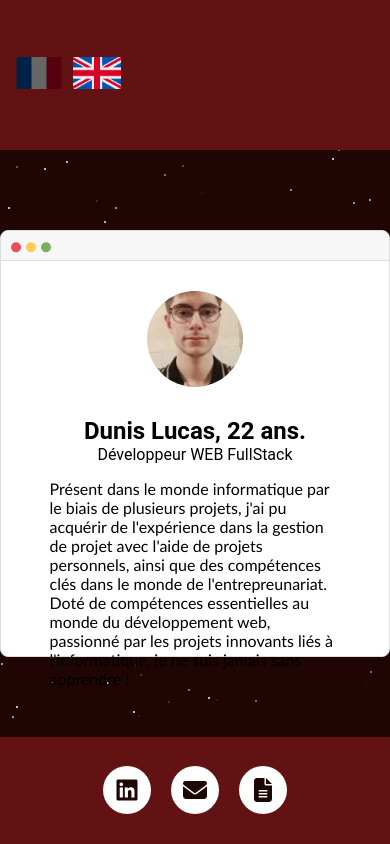
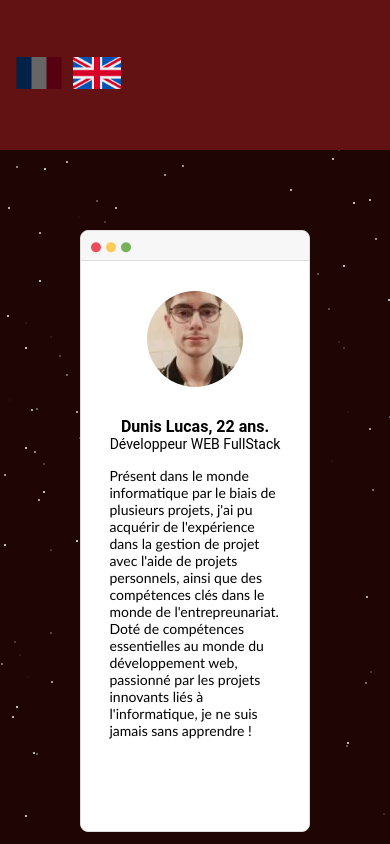
Before and after one commit to Lucas2578/portfolio, a React (Create React App) app in the folder frontend/: page / in a window 390 px wide. Shown: the top 844 px of the page. Built offline with nearby package versions, Linux system fonts and the light colour scheme.

Commit message:
Add responsive for home page

```diff
--- a/frontend/src/styles/base/_base.scss
+++ b/frontend/src/styles/base/_base.scss
@@ -16,6 +16,7 @@ ul, li {
 
 main {
     background-color: #200505;
+    padding: 80px;
 }
 
 button, input[type="submit"], input[type="reset"] {
--- a/frontend/src/styles/components/_applecard.scss
+++ b/frontend/src/styles/components/_applecard.scss
@@ -6,6 +6,21 @@
     height: 425px;
     font-family: "Roboto", sans-serif;
     z-index: 1;
+
+    @media screen and (max-width: 1024px) {
+        height: 600px;
+    }
+
+
+    @media screen and (max-width: 460px) {
+        h2 {
+            font-size: 16px;
+        }
+
+        p {
+            font-size: 14px;
+        }
+    }
 
     &__header {
         background-color: #F7F7F7;
--- a/frontend/src/styles/layout/_header.scss
+++ b/frontend/src/styles/layout/_header.scss
@@ -9,7 +9,9 @@
     position: relative;
 
     &__language {
+
         &--button {
+
             &:first-child {
                 margin-right: 10px;
             }
--- a/frontend/src/styles/layout/_home.scss
+++ b/frontend/src/styles/layout/_home.scss
@@ -1,5 +1,4 @@
 .home {
-    padding: 80px 0px 80px 0px;
     display: flex;
     justify-content: center;
 
```
